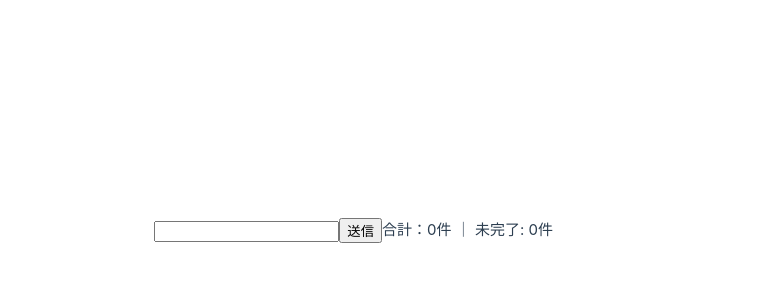
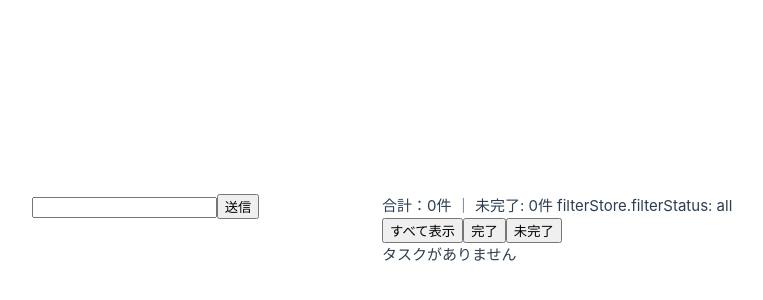
Before and after one commit to torchiba/vue3-todo-app, a Vue app: page / in a window 1280 px wide. Shown: the part 170-470 px from the top of the page, without its empty margins (258-1021 px from the left). Built offline with nearby package versions, Linux system fonts and the light colour scheme; the HTML template or start-up script is replaced by a standard one.

Commit message:
add: filterStatus

```diff
--- a/src/App.vue
+++ b/src/App.vue
@@ -1,18 +1,26 @@
 <script setup lang="ts">
-import { ref } from 'vue';
+import { ref,computed } from 'vue';
 import { useTodoStore } from '@/stores/todo';
+import { useFilterStore } from '@/stores/filter';
 import TodoItem from './components/TodoItem.vue';
 
-const store = useTodoStore();
+const todoStore = useTodoStore();
+const filterStore = useFilterStore();
 const newTodo = ref('')
 
 const addNewTodo = () => {
-  store.addTodo(newTodo.value)
+  todoStore.addTodo(newTodo.value)
   newTodo.value = ''
 }
 const removeTodo = (id: number) => {
-  store.removeTodo(id)
+  todoStore.removeTodo(id)
 }
+
+const filteredTodos = computed(() => {
+  if (filterStore.filterStatus === 'all') return todoStore.todos;
+  if (filterStore.filterStatus === 'done') return todoStore.todos.filter(t => t.done);
+  if (filterStore.filterStatus === 'undone') return todoStore.todos.filter(t => !t.done);
+});
 </script>
 
 <template>
@@ -26,12 +34,19 @@ const removeTodo = (id: number) => {
   </header>
 
   <main>
-    <p>合計：{{store.todos.length}}件 ｜ 未完了: {{ store.remainingCount }}件</p>
+    <p>合計：{{todoStore.todos.length}}件 ｜ 未完了: {{ todoStore.remainingCount }}件 filterStore.filterStatus: {{ filterStore.filterStatus }}</p>
+    <div>
+      <button @click="filterStore.setFilter('all')">すべて表示</button>
+      <button @click="filterStore.setFilter('done')">完了</button>
+      <button @click="filterStore.setFilter('undone')">未完了</button>
+    </div>
     <TodoItem
-      v-for="todo in store.todos"
+      v-if="todoStore.todos.length !== 0"
+      v-for="todo in filteredTodos"
       :key="todo.id"
       :todo="todo"
       @remove="removeTodo"
     />
+    <p v-else>タスクがありません</p>
   </main>
 </template>
--- /dev/null
+++ b/src/stores/filter.ts
@@ -0,0 +1,15 @@
+import { defineStore } from 'pinia';
+
+// すべて｜完了｜未完了
+export type FilterStatus = 'all' | 'done' | 'undone'
+
+export const useFilterStore = defineStore('filter', {
+    state: () => ({
+        filterStatus: 'all' as FilterStatus
+    }),
+    actions: {
+        setFilter(status: FilterStatus) {
+            this.filterStatus = status;
+        }
+    }
+})
```
